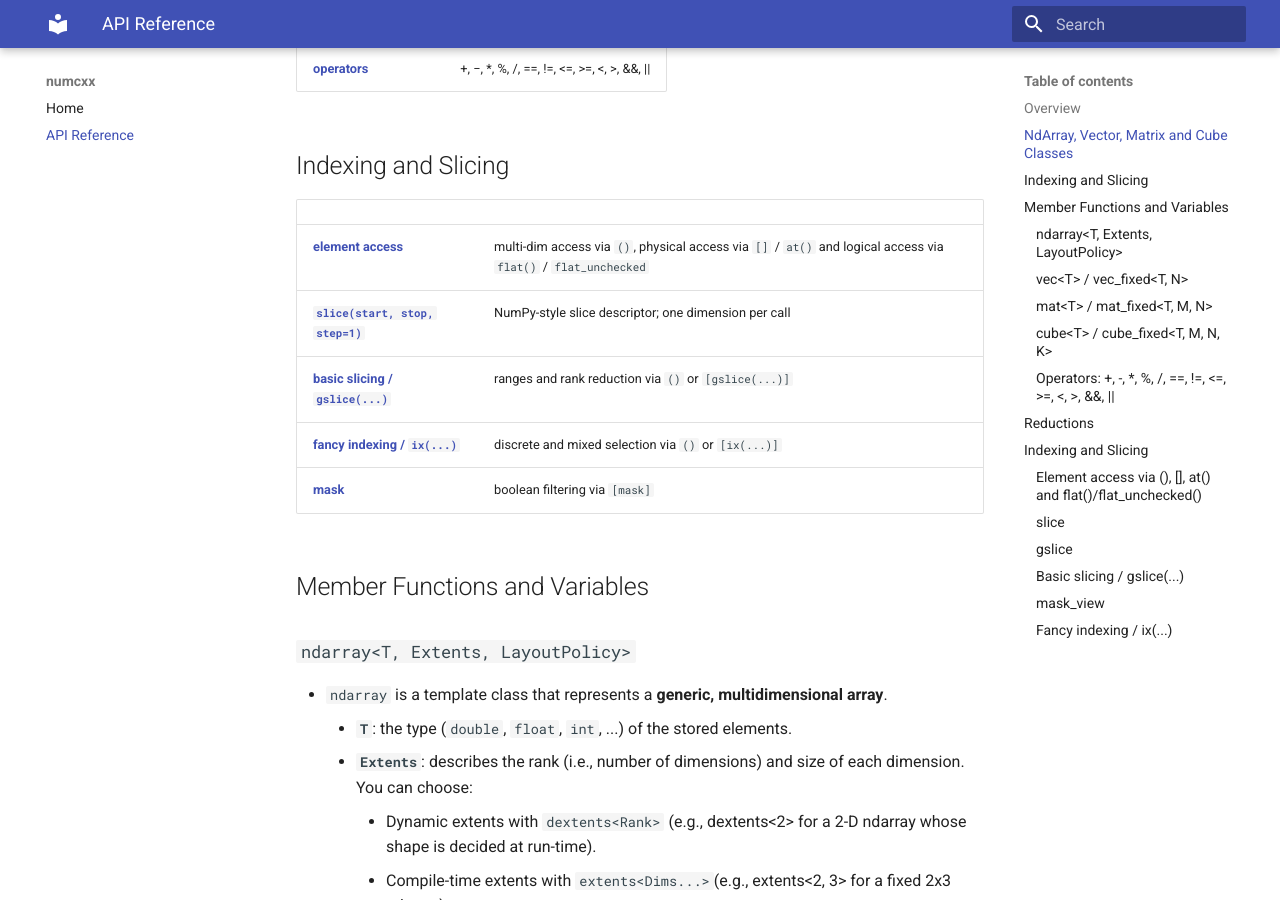
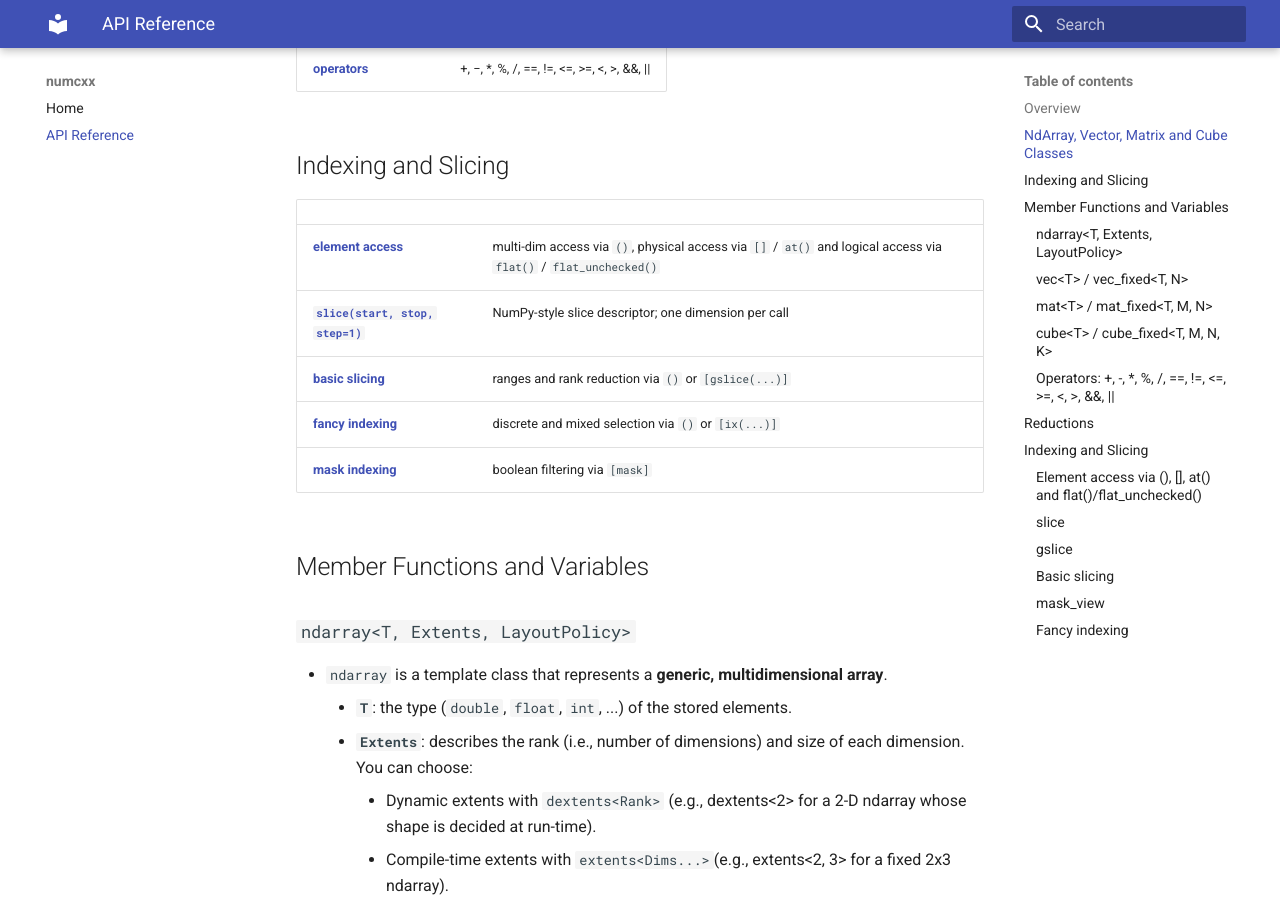
Before and after one commit to ypan1988/numcxx, an MkDocs documentation site: the page built from docs/API.md, in a window 1280 px wide and 900 px high, scrolled down 609 px. Built offline with MkDocs 1.6.1 and Material for MkDocs 9.7.7, drawn with Linux system fonts in a browser that asks for light colours; some of the changed text lies outside the part shown.

Commit message:
fix typo

```diff
--- a/docs/API.md
+++ b/docs/API.md
@@ -20,11 +20,11 @@
 ## Indexing and Slicing
 | | |
 |---|---|
-| **[element access](#element-access)** | multi-dim access via `()`, physical access via `[]` / `at()` and logical access via `flat()` / `flat_unchecked` |
+| **[element access](#element-access)** | multi-dim access via `()`, physical access via `[]` / `at()` and logical access via `flat()` / `flat_unchecked()` |
 | **[`slice(start, stop, step=1)`](#slice-def)** | NumPy-style slice descriptor; one dimension per call |
-| **[basic slicing / `gslice(...)`](#gslice-view-def)** | ranges and rank reduction via `()` or `[gslice(...)]` |
-| **[fancy indexing / `ix(...)`](#indirect-view-def)** | discrete and mixed selection via `()` or `[ix(...)]` |
-| **[mask](#mask-view-def)** | boolean filtering via `[mask]` |
+| **[basic slicing](#gslice-view-def)** | ranges and rank reduction via `()` or `[gslice(...)]` |
+| **[fancy indexing](#indirect-view-def)** | discrete and mixed selection via `()` or `[ix(...)]` |
+| **[mask indexing](#mask-view-def)** | boolean filtering via `[mask]` |
 
 
 <a id="member-functions-and-variables"></a>
@@ -230,7 +230,7 @@ Provides three ways to access individual elements: multidimensional indexing, ph
 - `gslice` is a NumCxx argument-pack type; its representation is distinct from `std::gslice`.
 
 <a id="gslice-view-def"></a>
-### Basic slicing / `gslice(...)`
+### Basic slicing
 
 - Slicing selects ranges and reduces dimensions using `()`, or equivalently by packaging the same selectors in `gslice(...)` and passing it to `[]`.
 - Each selector applies to one dimension:
@@ -273,7 +273,7 @@ Provides three ways to access individual elements: multidimensional indexing, ph
 - A `mask_view` must not outlive the array and mask from which it was created.
 
 <a id="indirect-view-def"></a>
-### Fancy indexing / `ix(...)`
+### Fancy indexing
 
 - Fancy indexing selects elements using discrete indices, or combines discrete indices with basic slicing.
 - Use `ix(...)` to specify the selection:
```
